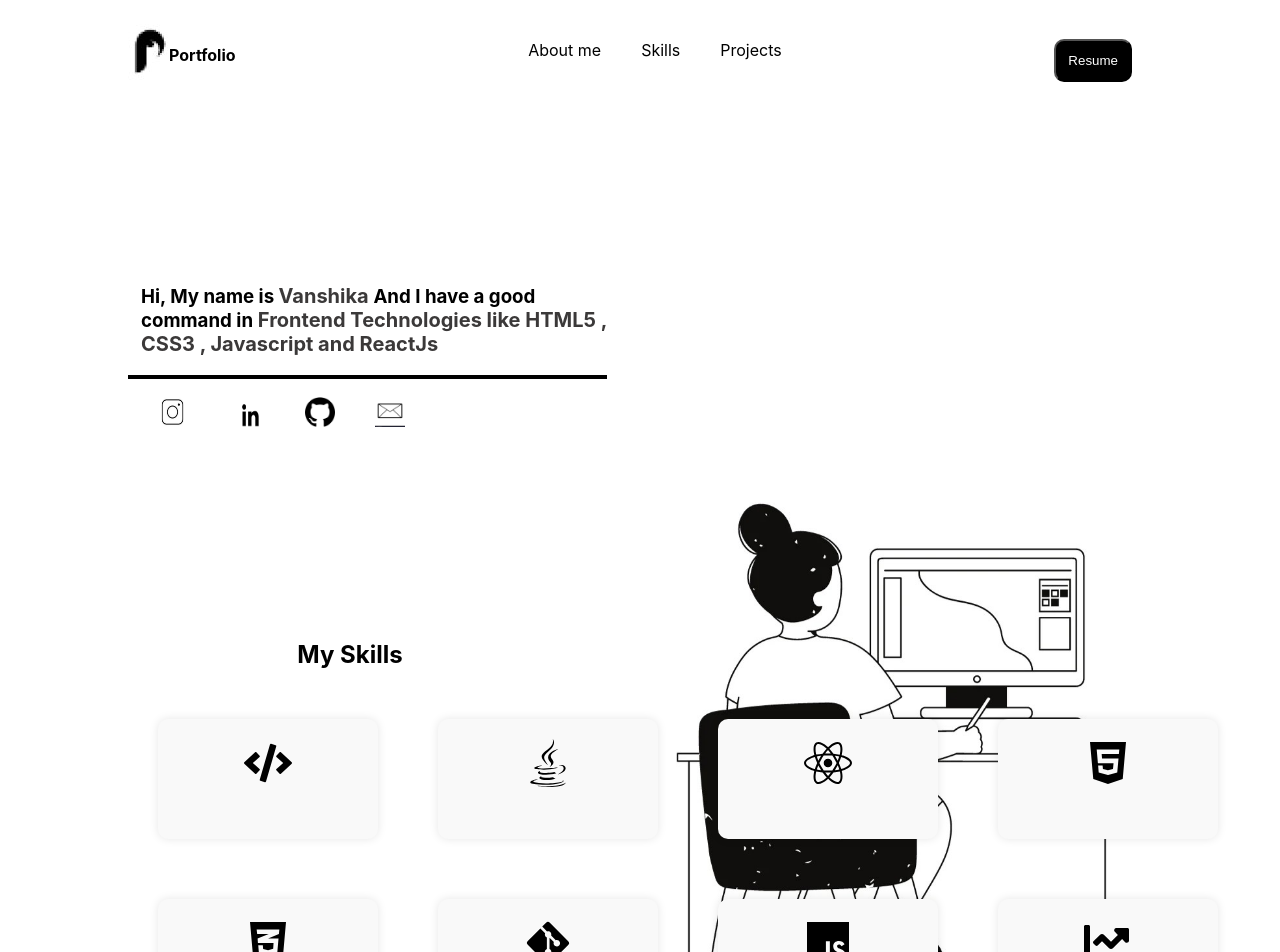
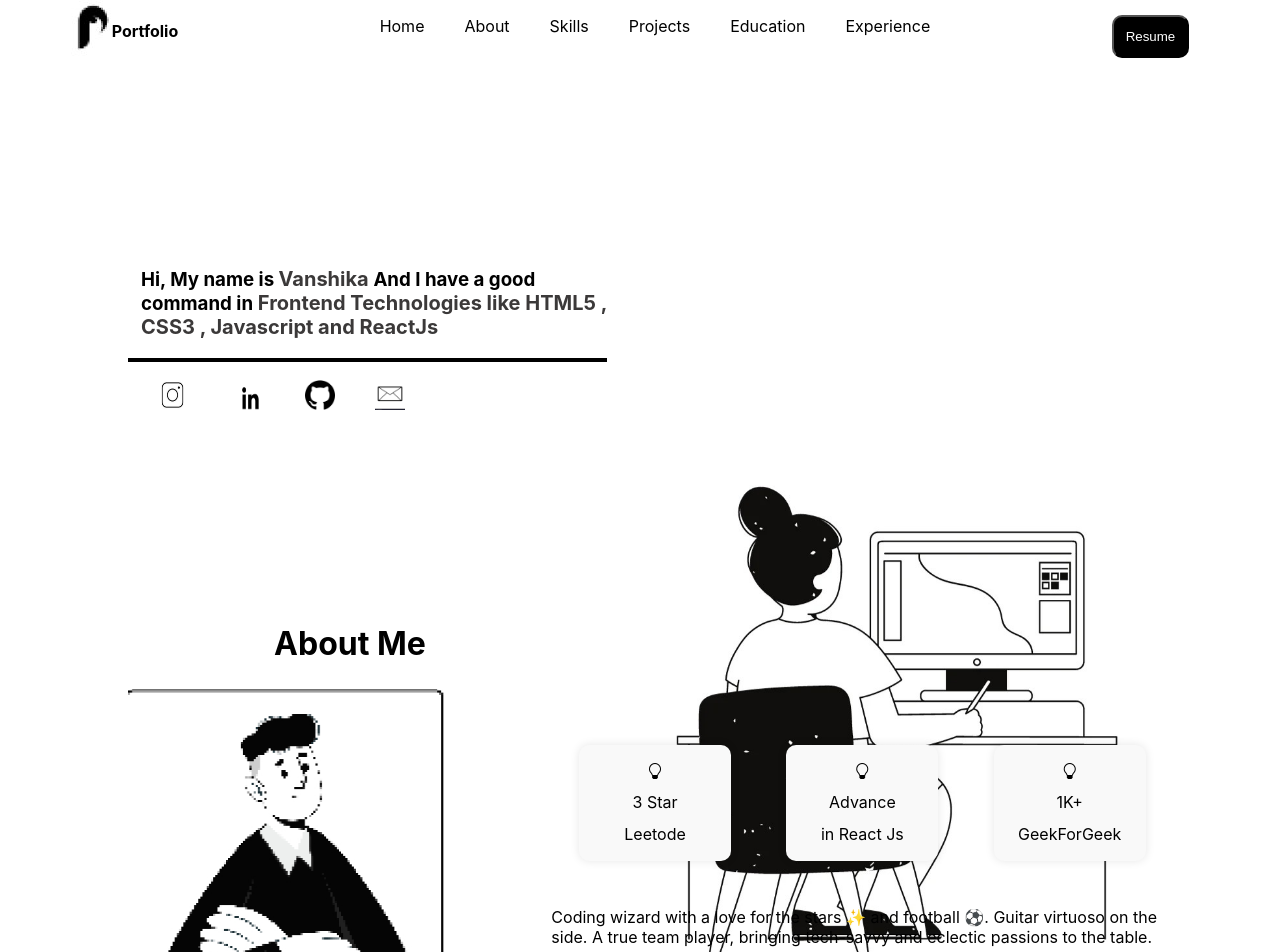
Before and after one commit to Vanshika1225/vanshika-personal-portfolio, a React (Create React App) app: page / in a window 1280 px wide. Shown: the top 952 px of the page. Built offline with nearby package versions, Linux system fonts and the light colour scheme.

Commit message:
About section changed

```diff
--- a/package.json
+++ b/package.json
@@ -7,12 +7,16 @@
     "@testing-library/jest-dom": "^5.17.0",
     "@testing-library/react": "^13.4.0",
     "@testing-library/user-event": "^13.5.0",
+    "bootstrap": "^5.3.3",
+    "bootstrap-icons": "^1.11.3",
     "react": "^18.2.0",
+    "react-bootstrap": "^2.10.2",
     "react-dom": "^18.2.0",
     "react-icon": "^1.0.0",
     "react-icons": "^5.1.0",
     "react-router-dom": "^6.23.0",
     "react-scripts": "5.0.1",
+    "react-scroll": "^1.9.0",
     "web-vitals": "^2.1.4"
   },
   "scripts": {
--- a/src/App.css
+++ b/src/App.css
@@ -9,23 +9,30 @@
 
 .navigation-bar {
   display: flex;
-  justify-content: space-between;
-}
-
-.logo {
-  display: flex;
+  justify-content: space-around;
+  position: fixed;
+  top: 0;
+  left: 0;
+  width: 100%;
+  background-color: white;
+  z-index: 1000;
 }
 
 .container {
   width: 80vw;
   margin: 0 auto;
-  margin-top: 3vh;
+  margin-top: 10vh;
 }
 
 body {
   width: 80vw;
   margin: 0 auto;
-  margin-top: 3vh;
+  margin-top: 0;
+}
+
+
+.logo {
+  display: flex;
 }
 
 .navigation-options {
@@ -79,7 +86,7 @@ body {
 .home-logo {
   border: 2px solid #000000;
 }
-.hero{
+.hero {
   height: 523px;
 }
 .home-logo a img {
@@ -96,9 +103,8 @@ body {
   width: 1304px;
   margin-left: -128px;
 }
-.experience-sectin h3{
+.experience-sectin h3 {
   margin-bottom: 40px;
-
 }
 .content-text img {
   width: 30px;
@@ -148,9 +154,39 @@ body {
   color: #61dafb;
 }
 
-.skills-grid{
+.skills-grid {
   display: grid;
   grid-template-columns: auto auto auto auto;
+}
+.about {
+  display: flex;
+  justify-content: space-around;
+  margin-top: 26px;
+}
+.about-card {
+  height: fit-content;
+  background-color: #f9f9f9;
+  border-radius: 10px;
+  box-shadow: 0 0 10px rgba(0, 0, 0, 0.1);
+  margin: 30px 5px;
+  width: 130px;
+  display: flex;
+  flex-direction: column;
+  padding: 11px;
+}
+.about-right {
+  margin-left: 107px;
+}
+#about p {
+  width: 622px;
+  /* margin-left: 430px; */
+  text-align: start;
+}
+.about-card span {
+  padding: 6px;
+}
+.about-card i {
+  padding: 5px;
 }
 .skill-card {
   position: relative;
@@ -202,20 +238,19 @@ body {
   color: #555;
 }
 
-.project-section{
+.project-section {
   display: grid;
   grid-template-columns: auto auto;
-
 }
-.project-content img{
+.project-content img {
   width: 400px;
   height: 350px;
   border-radius: 20px;
   margin: 10px;
 }
 
-.show-btn-1{
-  position:absolute;
+.show-btn-1 {
+  position: absolute;
   top: 250px;
   left: 350px;
   background-color: black;
@@ -223,8 +258,8 @@ body {
   padding: 20px;
   border-radius: 30px;
 }
-.show-btn-2{
-  position:absolute;
+.show-btn-2 {
+  position: absolute;
   top: 250px;
   left: 890px;
   background-color: black;
@@ -232,7 +267,7 @@ body {
   padding: 20px;
   border-radius: 30px;
 }
-.modal{
+.modal {
   width: 350px;
   /* background-color: rgb(247, 243, 243); */
   background-color: transparent;
@@ -244,24 +279,25 @@ body {
   border: 2px solid black;
   padding: 20px;
 }
-.close{
+.close {
   color: black;
   position: absolute;
   right: 10px;
   top: 0px;
   cursor: pointer;
 }
-.paragraph{
+.paragraph {
   padding: 0px 20px;
   text-align: start;
 }
-.modal h5{
+.modal h5 {
   padding: 0px 20px;
   text-align: start;
   font-size: 0.9rem;
   padding-bottom: -90px;
 }
-.live-btn{
+
+.live-btn {
   background-color: transparent;
   color: black;
   padding: 10px 30px;
@@ -269,16 +305,14 @@ body {
   border-radius: 20px;
   /* margin-top: -10px; */
   margin-left: -181px;
-
 }
-.link-icon{
+.link-icon {
   position: absolute;
   width: 20px;
   left: 121px;
   width: 20px;
   bottom: 28px;
   text-align: start;
-
 }
 @keyframes App-logo-spin {
   from {
--- a/src/component/About.jsx
+++ b/src/component/About.jsx
@@ -1,38 +1,35 @@
 import React from 'react'
 import aboutImg from '../images/AboutImage.png';
-
+import '../App.css'
+import 'bootstrap-icons/font/bootstrap-icons.css';
 const About = () => {
   return (
-    <div>
-      <h2>About Me</h2>
-      <div>
-        <img src={aboutImg} alt="" style={{height:'350px'}} />
-      </div>
-      <div>
-        <h4>
-          Embracing the Frontend Frontier: My Development Odyssey
-        </h4>
-        <p>
-          As I stride into the captivating realm of frontend development, every twist and turn of my journey imbues me with a deeper understanding, sharpens my skills, and ignites an unyielding passion. Let me narrate the narrative of my odyssey through experiences that have meticulously sculpted my trajectory, propelling me towards a gratifying career in technology.
-        </p>
-        <p>
-          My expedition embarked with an invitation to explore the intricate world of frontend development as an intern at Webmob Software Solutions, commencing in March 2024. Here, amidst a milieu of innovation, I found myself engrossed in crafting immersive user interfaces that seamlessly intertwine aesthetics with functionality. Equipped with a repertoire of tools including HTML, CSS, JavaScript, and React.js, I metamorphosed design blueprints into dynamic digital experiences. Collaborating hand-in-hand with seasoned professionals not only enriched my technical acumen but also fostered a culture of collaboration and shared learning.
-        </p>
-        <p>
-          At Webmob, challenges serve as catalysts for growth rather than impediments. I honed my problem-solving prowess by undertaking ambitious ventures like performance optimization, relentlessly striving to surpass expectations. A culture of perpetual learning permeates our environment, ensuring that I remain at the vanguard of industry trends and emerging technologies. Constructive feedback acts as a beacon, guiding me towards refinement and excellence. Each day unfolds with new revelations and triumphs, reaffirming my ardor for frontend development.
-        </p>
-        <p>
-          Preceding my tenure at Webmob, I embarked on a transformative expedition as a Full Stack Intern at Rayat Bahra University from July to August 2023. This immersive sojourn afforded me a panoramic vista of both frontend and backend technologies, furnishing me with a comprehensive understanding of software development. Traversing through the terrains of HTML, CSS, JavaScript, and Java, each expedition enriched my lexicon of knowledge. Git emerged as my steadfast comrade, endowing me with version control capabilities indispensable for collaborative endeavors.
-        </p>
-        <p>
-          The sojourn at Rayat Bahra University was not merely an educational excursion; it was a voyage of self-discovery. I embraced challenges with fervor, surmounting hurdles with fortitude and resolve. Every line of code inscribed was a testament to my unwavering commitment to excellence, laying a sturdy foundation for forthcoming endeavors.
-        </p>
-        <p>
-          Reflecting upon my journey thus far, I am humbled by the myriad experiences that have shaped my trajectory. Each encounter, whether triumphant or fraught with setbacks, has catalyzed my evolution as a frontend developer and as an individual. The path forward is adorned with boundless possibilities, and I embark upon it with resolute determination and unbridled enthusiasm.
-        </p>
-        <p>
-          In summation, my journey in frontend development epitomizes my fervent dedication, unwavering passion, and insatiable thirst for knowledge. From my stint at Webmob Software Solutions to the immersive expedition at Rayat Bahra University, each experience has served as a stepping stone towards the realization of my aspirations. With a heart brimming with ambition and a mind primed for exploration, I embrace the challenges and adventures that lie ahead, knowing that they will sculpt me into the frontend developer I aspire to be.
-        </p>
+    <div id='about'>
+      <h1>About Me</h1>
+      <div className='about'>
+        <div className='left-about'>
+          <img src={aboutImg} alt="" style={{ height: '350px' }} />
+        </div>
+        <div className='about-right'>
+          <div className='about'>
+            <div className='about-card'>
+              <i class="bi bi-lightbulb"></i>
+              <span>3 Star</span>
+              <span>Leetode</span>
+            </div>
+            <div className='about-card'>
+              <i class="bi bi-lightbulb"></i>
+              <span>Advance</span>
+              <span>in React Js</span>
+            </div>
+            <div className='about-card'>
+              <i class="bi bi-lightbulb"></i>
+              <span>1K+</span>
+              <span>GeekForGeek</span>
+            </div>
+          </div>
+          <div> <p>Coding wizard with a love for the stars ✨ and football ⚽. Guitar virtuoso on the side. A true team player, bringing tech-savvy and eclectic passions to the table.</p></div>
+        </div>
       </div>
     </div>
   )
--- /dev/null
+++ b/src/component/Education.jsx
@@ -0,0 +1,11 @@
+import React from 'react'
+
+const Education = () => {
+  return (
+    <div id='education'>
+        <h3>Qualification</h3>
+    </div>
+  )
+}
+
+export default Education
--- a/src/component/Experiene.jsx
+++ b/src/component/Experiene.jsx
@@ -4,7 +4,7 @@ import webmob from '../images/webmob.png'
 const Experiene = () => {
   return (
     <>
-      <div className='experience-sectin'>
+      <div className='experience-sectin' id='experiene'>
         <h3>My Experience</h3>
         <div>
           <div className='experience-content'>
--- a/src/component/Home.jsx
+++ b/src/component/Home.jsx
@@ -3,13 +3,20 @@ import Navbar from './Navbar'
 import Hero from './Hero'
 import Skills from './Skills'
 import Experiene from './Experiene'
+import About from './About'
+import Projects from './Projects'
+import Education from './Education'
 const Home = () => {
   return (
     <div>
       <Navbar />
       <Hero />
+      <About/>
       <Skills />
+      <Projects/>
+      <Education/>
       <Experiene />
+      {/* <Education /> */}
     </div>
   )
 }
--- a/src/component/Navbar.jsx
+++ b/src/component/Navbar.jsx
@@ -1,36 +1,44 @@
 import React from 'react';
+import { Link as RouterLink } from 'react-router-dom';
+import { Link } from 'react-scroll';
 import logo from '../images/Cover.jpg';
-import { Link } from 'react-router-dom';
 import '../App.css';
 
 const Navbar = () => {
   const handleDownloadResume = () => {
+    // Logic to handle resume download
+  };
 
-    }
+  const handleHomeClick = () => {
+    window.location.reload();
+  };
+
   return (
     <div className='container'>
       <div className='navigation-bar'>
         <div className='logo'>
-                    <Link to="/">
+          <RouterLink to="/" onClick={handleHomeClick}>
             <img src={logo} alt='logo' />
-                    </Link>
+          </RouterLink>
           <h4>Portfolio</h4>
         </div>
         <div className='navigation-options'>
           <ul>
             <li className='li'>
-                            <Link className='Link' to="/About"> About me</Link>
-                            <Link className='Link' to="/Skills">Skills</Link>
-                            <Link className='Link' to="/Projects">Projects</Link>
+              <RouterLink className='Link' to="/" onClick={handleHomeClick}> Home</RouterLink>
+              <Link className='Link' to="about" smooth={true} duration={500}> About</Link>
+              <Link className='Link' to="skills" smooth={true} duration={500}>Skills</Link>
+              <Link className='Link' to="projects" smooth={true} duration={500}>Projects</Link>
+              <Link className='Link' to="education" smooth={true} duration={500}>Education</Link>
+              <Link className='Link' to="experiene" smooth={true} duration={500}>Experience</Link>
             </li>
           </ul>
         </div>
         <div className='resume'>
-                    <button onClick={() => handleDownloadResume()}>
-                        <Link to="/Resume" style={{color:"white",textDecoration:'none'}}>
-                            {/* Resume  ↓ */}
+          <button onClick={handleDownloadResume}>
+            <RouterLink to="/Resume" style={{ color: "white", textDecoration: 'none' }}>
               Resume
-                        </Link>
+            </RouterLink>
           </button>
         </div>
       </div>
--- a/src/component/Projects.jsx
+++ b/src/component/Projects.jsx
@@ -25,7 +25,7 @@ const Projects = () => {
   }
   return (
     <div>
-      <div className='container'>
+      <div className='container' id='projects'>
         <div>
           <h2>My Projects</h2>
         </div>
```
Also changed, not shown: src/App.js (line endings or trailing spaces), 1 other file (tests, documents, lock files or other folders). Lines whose indentation alone changed are shown as unchanged.
